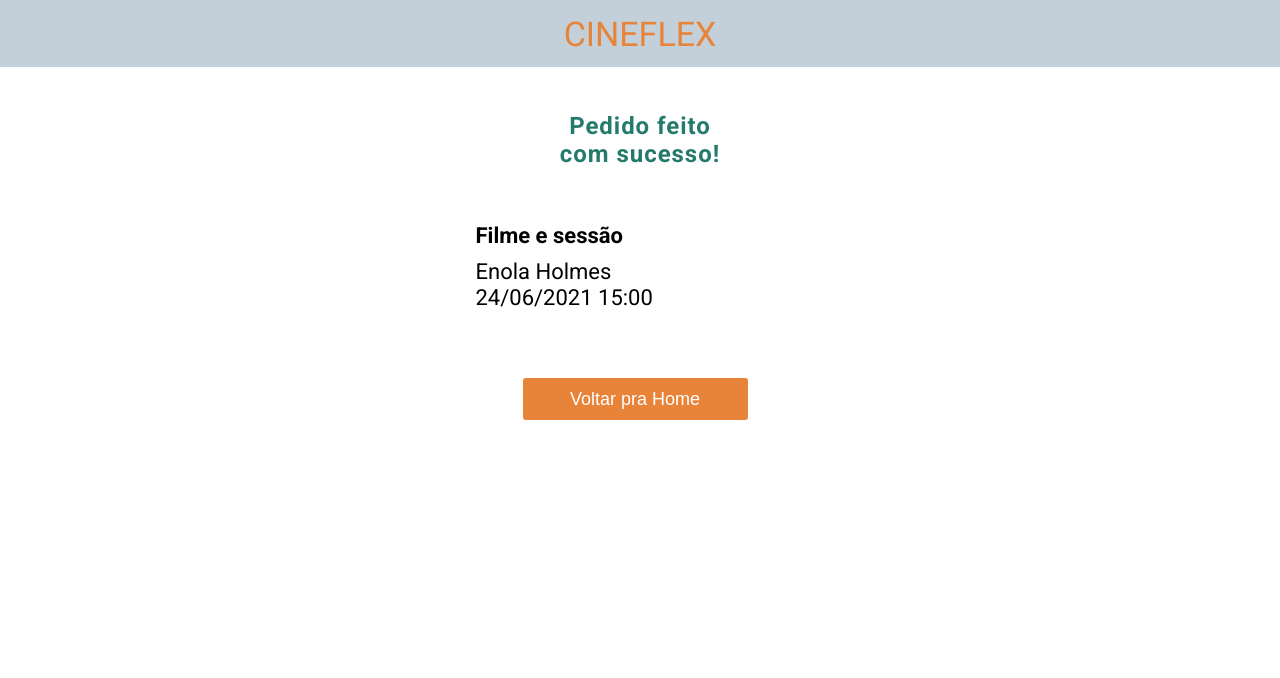
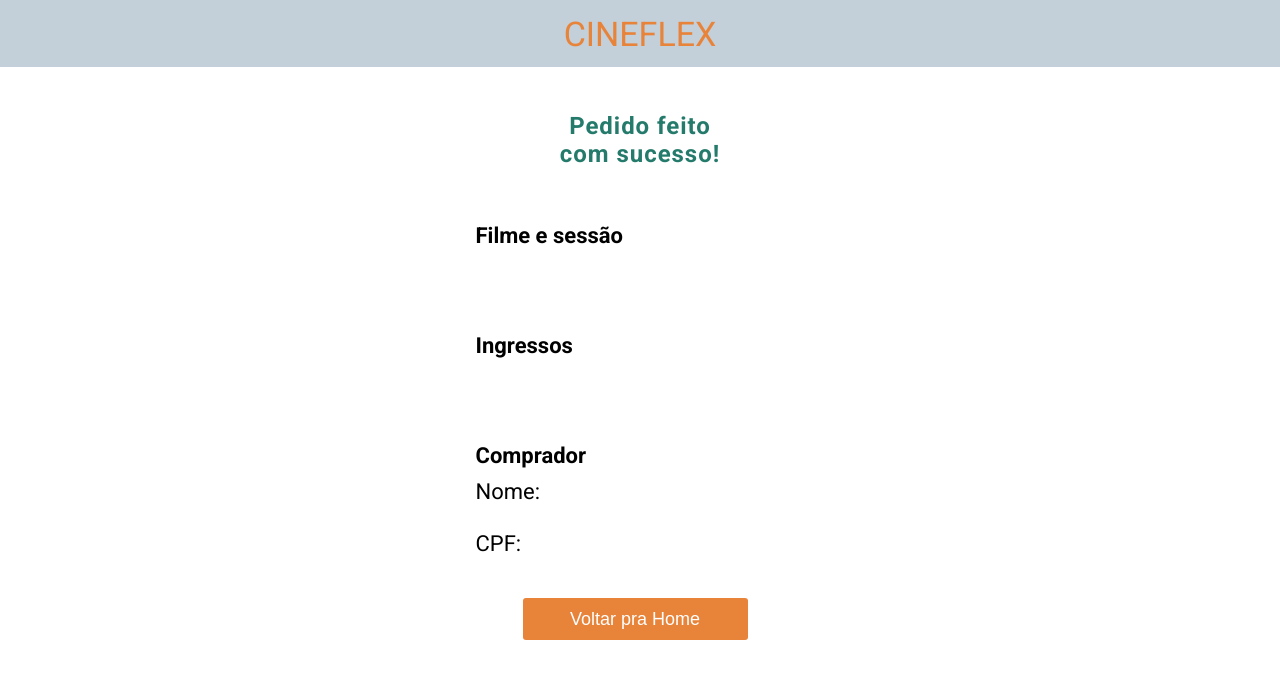
Before and after one commit to JulianadFreitas/Projeto_08_CineFlex_React, a React (Create React App) app: page /Sucess in a window 1280 px wide. Shown: the top 678 px of the page. Built offline with nearby package versions, Linux system fonts and the light colour scheme.

Commit message:
Finalizado

```diff
--- a/src/App.js
+++ b/src/App.js
@@ -12,8 +12,13 @@ export default function App() {
    const [movies, setMovies] = React.useState([]);
    const [movie, setMovie] = React.useState({});
    const [choosedSeats, setChoosedSeats] = React.useState([]);
-   const [movieInfo, setMovieInfo] = React.useState([]);
+   const [nameSeats, setNameSeats] = React.useState([]);
+   const [movieInfo, setMovieInfo] = React.useState([]); //sesão
    const [sectionTime, setSectionTime] = React.useState([]);
+   const [titleMovie, setTitleMovie] = React.useState([]);
+   const [section, setSection] = React.useState([]);
+   const [inputCPF, setInputCPF] = React.useState("");
+   const [inputName, setInputName] = React.useState("");
   return (
     <BrowserRouter>
         <Header/>
@@ -27,15 +32,30 @@ export default function App() {
                setMovieInfo={setMovieInfo}/>
             </Route>
             <Route path="/Section/:idSection" exact>
-               <Section  movie ={movie}
+               <Section  section ={section} setSection={setSection} movie ={movie}
                choosedSeats={choosedSeats}
                setChoosedSeats={setChoosedSeats}
                movieInfo={movieInfo}
                setMovieInfo={setMovieInfo}
-               setSectionTime ={setSectionTime} sectionTime={sectionTime}/>
+               setSectionTime ={setSectionTime} sectionTime={sectionTime}
+               titleMovie= {titleMovie} setTitleMovie={setTitleMovie}
+               nameSeats={nameSeats} setNameSeats={setNameSeats}
+               inputCPF={inputCPF} setInputCPF={setInputCPF}
+               inputName ={inputName} setInputName={setInputName}/>
             </Route>
             <Route path="/Sucess" exact>
-               <Sucess/>
+               <Sucess  movie ={movie}
+               choosedSeats={choosedSeats}
+               setChoosedSeats={setChoosedSeats}
+               movieInfo={movieInfo}
+               setMovieInfo={setMovieInfo}
+               setSectionTime ={setSectionTime} sectionTime={sectionTime}
+               titleMovie= {titleMovie} setTitleMovie={setTitleMovie}
+               section ={section} setSection={setSection}
+               nameSeats={nameSeats} setNameSeats={setNameSeats}
+               inputCPF={inputCPF} setInputCPF={setInputCPF}
+               inputName ={inputName} setInputName={setInputName}
+               />
             </Route>
      </Switch>
     </BrowserRouter>
--- a/src/components/Film.js
+++ b/src/components/Film.js
@@ -4,7 +4,10 @@ import { useParams } from "react-router-dom";
 import axios from "axios";
 import Footer from "./Footer";
 
-export default function Film({movie, setMovie}) {
+export default function Film({movie,
+   setMovie,
+   titleMovie,
+   setTitleMovie}) {
 
   const { idMovie } = useParams();
 
@@ -15,9 +18,9 @@ export default function Film({movie, setMovie}) {
       `https://mock-api.bootcamp.respondeai.com.br/api/v2/cineflex/movies/${idMovie}/showtimes`
     );
     request.then((resposta) => {
-      console.clear();
-      console.log(resposta.data);
+
       setMovie(resposta.data);
+
     });
   }, []);
 
@@ -26,7 +29,7 @@ export default function Film({movie, setMovie}) {
   if (!movie.days) {
     return <div></div>;
   }
- console.log(movie);
+
   return (
     <>
       <div class='page'>Selecione o filme</div>
--- a/src/components/Home.js
+++ b/src/components/Home.js
@@ -10,9 +10,7 @@ useEffect(()=> {
     const request = axios.get(`https://mock-api.bootcamp.respondeai.com.br/api/v2/cineflex/movies`);
     request.then((resposta)=>{
     setMovies(resposta.data)
-    console.log(request);
-    console.log(resposta);
-    console.log(movies);
+
     })
 }, [])
 
--- a/src/components/Seat.js
+++ b/src/components/Seat.js
@@ -5,38 +5,53 @@ export default function Seat({
   isAvailable,
   choosedSeats,
   setChoosedSeats,
+  nameSeats, setNameSeats
 }) {
   const { id, name } = infoSeat;
   const [selected, setSelected] = useState(false);
   let choosed = [];
 
-  function ToggleSeat(id) {
-    selected ? excluiSeat(id) : addSeat(id);
+  function ToggleSeat(id, name) {
+    selected ? excluiSeat(id, name) : addSeat(id, name);
   }
-  console.clear();
-  console.log(infoSeat, id, choosedSeats, isAvailable, selected);
 
-  function addSeat(seat) {
+  function Check() {
+      if (isAvailable === false) {
+          alert ("Esse assento não está disponível");
+      }
+  }
+
+//  console.log( isAvailable, selected);
+
+  function addSeat(seat,name) {
     setSelected(true);
     choosed = choosedSeats.filter((item) => id !== item);
+    nameSeats = nameSeats.filter((item) => name !== item);
     const teste = [...choosed, seat];
+    const teste2 = [...nameSeats, name];
+    setNameSeats(teste2);
     setChoosedSeats(teste);
-    console.log(choosedSeats);
   }
 
-  function excluiSeat(seat) {
+  function excluiSeat(seat,name) {
     setSelected(false);
     choosed = choosedSeats.filter((item) => id !== item);
+    nameSeats = nameSeats.filter((item) => name !== item);
+    const teste2 = [...nameSeats];
     const teste = [...choosed];
+    setNameSeats(teste2);
     setChoosedSeats(teste);
-    console.log(choosedSeats);
   }
+
+  console.clear();
+  console.log(choosedSeats,nameSeats);
 
   return (
     <li>
       <div
         onClick={() => {
-          ToggleSeat(id);
+          ToggleSeat(id, name);
+          Check(isAvailable);
         }}
         class={`seat ${isAvailable ? "gray" : "yellow"} ${
           selected ? "green" : ""
--- a/src/components/Section.js
+++ b/src/components/Section.js
@@ -1,5 +1,5 @@
-import React, { useEffect } from "react";
-import { useParams, Link } from "react-router-dom";
+import React, { useEffect, useState } from "react";
+import { useParams, Link, useHistory } from "react-router-dom";
 import axios from "axios";
 import Seat from "./Seat";
 import Footer from "./Footer";
@@ -11,7 +11,11 @@ export default function Section({
   setSectionTime,
   choosedSeats,
   setChoosedSeats,
+  titleMovie,
+  setTitleMovie,
+  nameSeats, setNameSeats, inputCPF, setInputCPF, inputName, setInputName
 }) {
+  let history = useHistory();
   const [section, setSection] = React.useState([]);
   const { idSection } = useParams();
   useEffect(() => {
@@ -19,15 +23,37 @@ export default function Section({
       `https://mock-api.bootcamp.respondeai.com.br/api/v2/cineflex/showtimes/${idSection}/seats`
     );
     request.then((resposta) => {
-      console.clear();
-      console.log(resposta.data);
       setSection(resposta.data);
-      setMovieInfo(resposta.data.day);
+      setMovieInfo(resposta.data.day); //dia da
       setSectionTime(resposta.data.name);
-      console.log(section, resposta.data.day, movie, sectionTime);
+      // console.log(section, resposta.data.day, movie, sectionTime);
     });
   }, []);
-  console.log(movieInfo.weekday, movie.name);
+
+  // console.log(movieInfo.weekday, movie.name);
+
+function SendOrder(){
+   if (nameSeats !== 0 && inputCPF !== null && inputCPF !== null) {
+     const order = {
+     ids: choosedSeats,
+     cpf:inputCPF,
+     name: inputName
+     };
+
+     const envio = axios.post("https://mock-api.bootcamp.respondeai.com.br/api/v2/cineflex/seats/book-many", order);
+     envio.then(
+      tratar
+     );
+     envio.catch(()=> console.log("erro"));
+   }
+
+   function tratar() {
+     alert("foi");
+     history.push("/Sucess");
+   }
+}
+// setTitleMovie(movie.title);
+
   return (
     <>
       <div class='page'>Selecione os assentos</div>
@@ -37,8 +63,7 @@ export default function Section({
             {section.length === 0
               ? ""
               : section.seats.map((item) => {
-                  console.clear();
-                  console.log(item, item.isAvailable);
+
                   return (
                     <Seat
                       infoMovie={movieInfo}
@@ -47,7 +72,10 @@ export default function Section({
                       choosedSeats={choosedSeats}
                       setChoosedSeats={setChoosedSeats}
                       sectionDate={movieInfo.weekday}
-                      sectionTime={sectionTime}
+                      sectionTime={movie.title}
+                      titleMovie={movie.title}
+                      nameSeats={nameSeats}
+                      setNameSeats ={setNameSeats}
                     />
                   );
                 })}
@@ -67,13 +95,23 @@ export default function Section({
         <div class='infos'>
           <div>
             <h2>Nome do comprador:</h2>
-            <input placeholder='Digite seu nome...'></input>
+            <input
+               type="text"
+               onChange={(e) => setInputName(e.target.value)}
+               value={inputName}
+               placeholder='Digite seu nome...'>
+            </input>
             <h2>CPF do comprador:</h2>
-            <input placeholder='Digite seu CPF...'></input>
+            <input
+               type="number"
+               onChange={(e) => setInputCPF(e.target.value)}
+               value={inputCPF}
+               placeholder='Digite seu CPF...'>
+            </input>
           </div>
-          <Link to='/Sucess'>
-            <button class='reserve'>Reservar assento(s)</button>
-          </Link>
+
+            <button class='reserve' onClick={SendOrder}>Reservar assento(s)</button>
+
         </div>
       </div>
       {movieInfo.length === 0 ? (
--- a/src/components/Sucess.js
+++ b/src/components/Sucess.js
@@ -1,18 +1,64 @@
-import React from 'react';
-import {Link} from "react-router-dom";
-export default function Sucess(){
-return(<>
-<div class ="container">
-<div class="final">
-        <h1>Pedido feito <br/> com sucesso!</h1>
-        {/* colocar os dados do servidor */}
-        <div class="finalInformations">
+import React from "react";
+import { Link } from "react-router-dom";
+export default function Sucess({
+  movie,
+  movieInfo,
+  sectionTime,
+  nameSeats,
+  setNameSeats,
+  inputCPF,
+  inputName,
+  setInputCPF,
+  setInputName,
+}) {
+  function Reset() {
+    setNameSeats([]);
+    setInputCPF("");
+    setInputName("");
+    console.log(setNameSeats);
+  }
+  console.log(inputName);
+  return (
+    <>
+      <div class='container'>
+        <div class='final'>
+          <h1>
+            Pedido feito <br /> com sucesso!
+          </h1>
+          {/* colocar os dados do servidor */}
+          <div class='finalInformations'>
             <h2>Filme e sessão</h2>
-            <p>Enola Holmes <br/> 24/06/2021 15:00</p>
+            <p>
+              {movie.title} <br /> {sectionTime} {movieInfo.weekday}
+            </p>
+          </div>
+          <div class='finalInformations'>
+            <h2>Ingressos</h2>
+            {!nameSeats
+              ? ""
+              : nameSeats.map((seat) => {
+                  return (
+                    <p>
+                      Assento {seat}
+                      <br />
+                    </p>
+                  );
+                })}
+          </div>
+          <div class='finalInformations'>
+            <h2>Comprador</h2>
+            <p>Nome: {inputName}</p> <br />
+            <p>CPF:{inputCPF} </p>
+          </div>
+
+          <Link to='/'>
+            <button onClick={Reset} class='backToHome'>
+              Voltar pra Home
+            </button>
+          </Link>
+          {/* // onclick pra zerar */}
         </div>
-        <Link to="/"><button class="backToHome">Voltar pra Home</button></Link>
-</div>
-</div>
-</>
-    )
+      </div>
+    </>
+  );
 }
```
